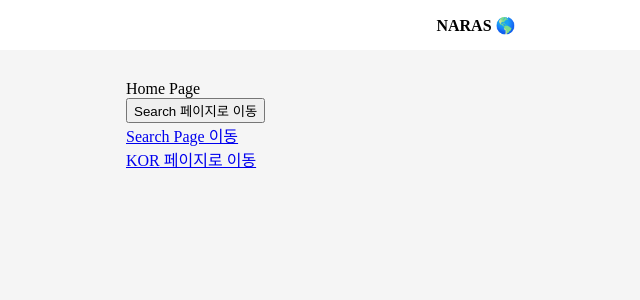
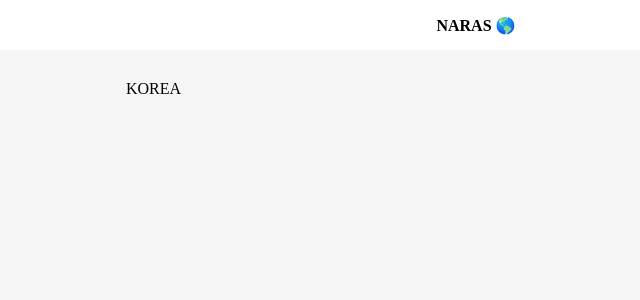
Before and after one commit to ragnar-park/Study_FrontEnd, a Next.js app in the folder NextJs/nextMasteryClass/section1/: page / in a window 1280 px wide. Shown: the top 300 px of the page, without its empty margins (164-804 px from the left). Built offline with nearby package versions, Linux system fonts and the light colour scheme.

Commit message:
SSR 적용 및 서버와 브라우저에서 각각 따로 동작하는 부분 확인

```diff
--- a/NextJs/nextMasteryClass/section1/pages/index.js
+++ b/NextJs/nextMasteryClass/section1/pages/index.js
@@ -1,41 +1,77 @@
-import Link from "next/link"; // 리엑트
-import {useRouter} from "next/router";
+import {useEffect} from "react";
 
-export default function Home() {
+export default function Home({name}) {
+    // SSR로 설정시 한번은 서버에서 동작하기 때문에 브라우저에서 사용하는 윈도우 객체를 사용할 수 없음
+    // window.location
+    // 서버에서 랜더링을 하기 위 한번 먼저 실행 후
+    // 브라우저에서 하이드레이션 과정이 끝난 후 마운트 되서 실행되기 때문에 아래 콘솔을 브라우저에서 출력된다
+    console.log("HOME");
 
-  const code ="KOR";
+    useEffect(() => {
+        // 컴포넌트 마운트라는 이벤트는 서버측에서는 일어나지 않는 이벤트 이기 때문에 서버측에서는 동작하지 않고 브라우저에서만 출력된다.
+       console.log("HOME MOUNT");
+    });
 
-  const router = useRouter();
+    return (
+        <div>{name}</div> // getServerSideProps으로 인해 사전에 세팅된 props 즉 KOREA가 출력
+    )
+}
 
-  const onClickButton = () => {
-    router.push("/search");
-    // router.push({
-    //       pathname:"/country/[code]", // 해당 페이지의 라우팅을 담당하는 파일의 이름 명시
-    //       query:{code: code} // 동적 경로의 url 파라미터 작성
-    // });
-  };
+export const getServerSideProps = async () => {
+    // SSR을 위해서 서버측에서 페이지 컴포넌트에게 전달할 데이터를 설정하는 함수
 
-  return (
-        <div>
-          Home Page
+    // 서버측에서만 실행이 됨으로
+    // 아래 콘솔이 브라우저에서는 출력되지 않음
+    // 브라우저에서 사용하는 윈도우 객체도 사용할 수 없음
+    console.log("getServerSideProps");
 
-          <div>
-            <button onClick={onClickButton}>Search 페이지로 이동</button>
-          </div>
-          <div>
-            <Link href={"/search"}>Search Page 이동</Link>
-          </div>
+    // 반드시 객체를 반환
+    // 필수값 props: {객체}
+    return {
+        props: {
+            name: "KOREA",
+        },
+    }
+};
 
-          <div>
-          {/*<Link href={`/country/${code}`}>*/}
-          {/*  url 오브젝트로 사용 가능*/}
-          <Link href={{
-            pathname:"/country/[code]", // 해당 페이지의 라우팅을 담당하는 파일의 이름 명시
-            query:{code: code} // 동적 경로의 url 파라미터 작성
-          }}>
-            {code} 페이지로 이동
-          </Link>
-          </div>
-        </div>
-  )
-}
+// import Link from "next/link"; // 리엑트
+// import {useRouter} from "next/router";
+//
+// export default function Home() {
+//
+//   const code ="KOR";
+//
+//   const router = useRouter();
+//
+//   const onClickButton = () => {
+//     router.push("/search");
+//     // router.push({
+//     //       pathname:"/country/[code]", // 해당 페이지의 라우팅을 담당하는 파일의 이름 명시
+//     //       query:{code: code} // 동적 경로의 url 파라미터 작성
+//     // });
+//   };
+//
+//   return (
+//         <div>
+//           Home Page
+//
+//           <div>
+//             <button onClick={onClickButton}>Search 페이지로 이동</button>
+//           </div>
+//           <div>
+//             <Link href={"/search"}>Search Page 이동</Link>
+//           </div>
+//
+//           <div>
+//           {/*<Link href={`/country/${code}`}>*/}
+//           {/*  url 오브젝트로 사용 가능*/}
+//           <Link href={{
+//             pathname:"/country/[code]", // 해당 페이지의 라우팅을 담당하는 파일의 이름 명시
+//             query:{code: code} // 동적 경로의 url 파라미터 작성
+//           }}>
+//             {code} 페이지로 이동
+//           </Link>
+//           </div>
+//         </div>
+//   )
+// }
```
